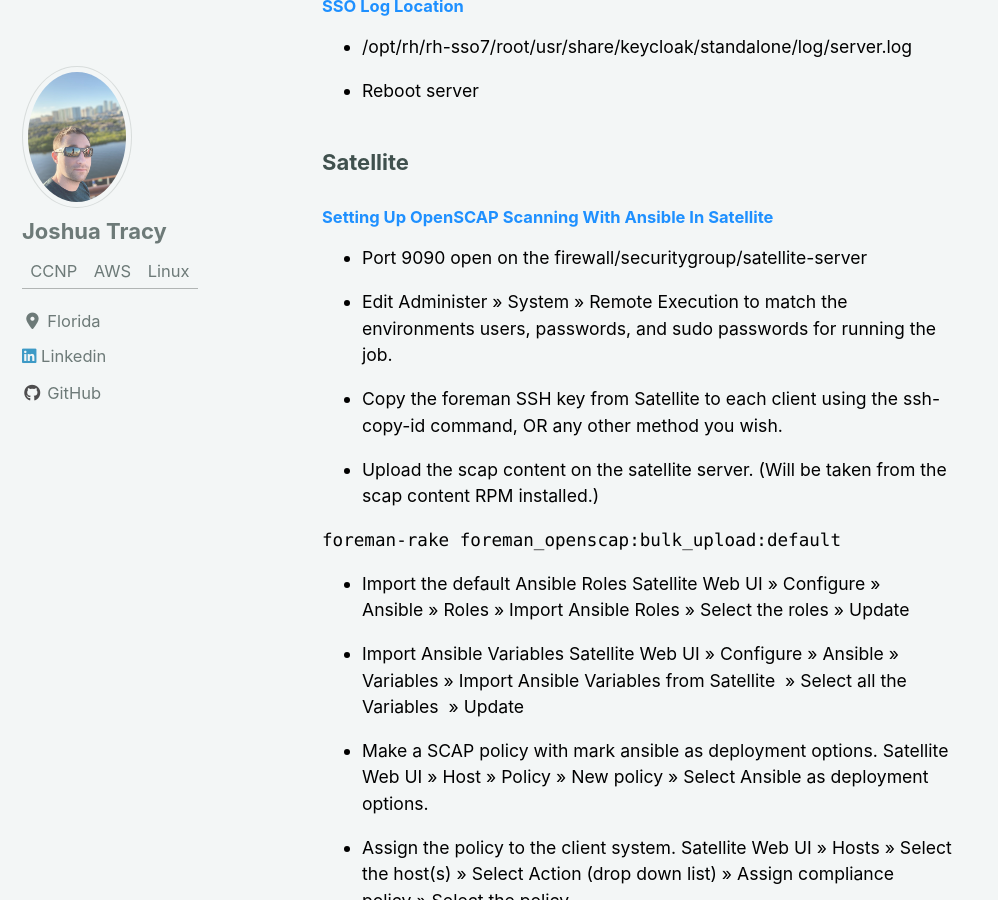
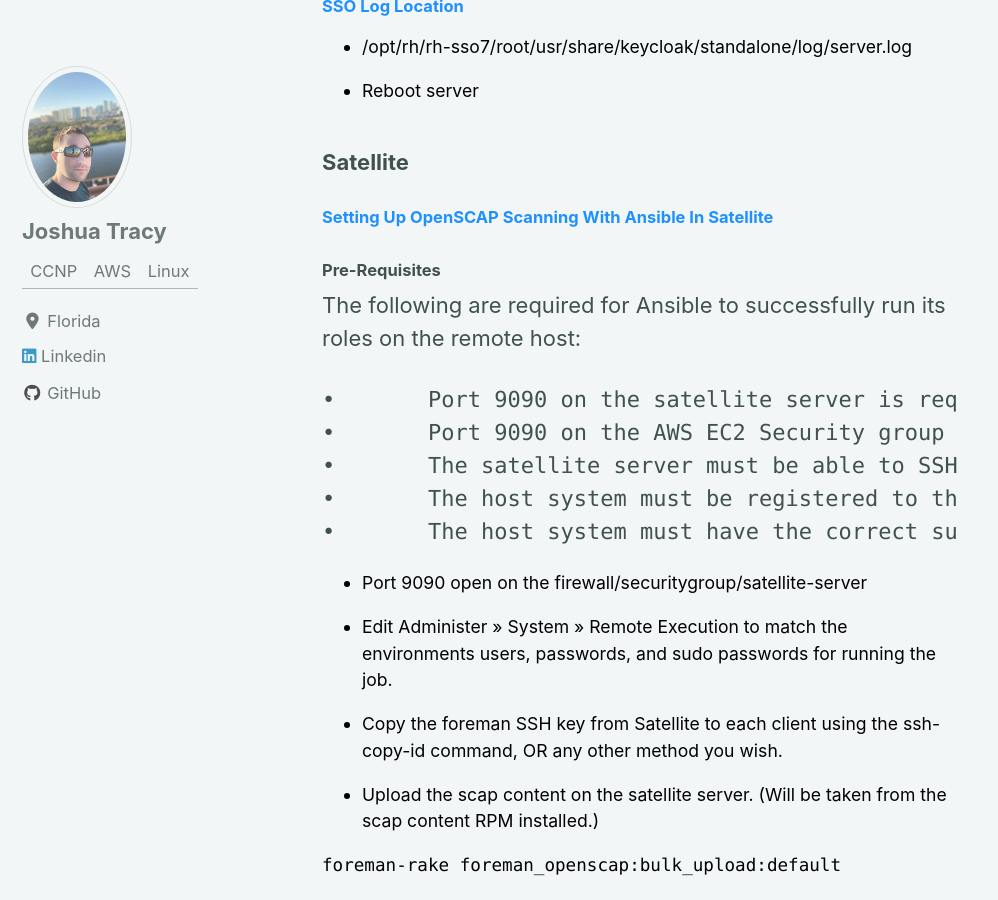
Before and after one commit to Josh-Tracy/Josh-Tracy.github.io, a Jekyll site: the page built from _pages/redhat.md, in a window 1280 px wide and 900 px high, scrolled down 1998 px. Shown: the whole window, without its empty margins (0-998 px from the left). Built offline with Jekyll 4.4.1, drawn with Linux system fonts in a browser that asks for light colours; cached includes are drawn as plain includes; nearby versions of some CDN libraries.

Commit message:
Update redhat.md

```diff
--- a/_pages/redhat.md
+++ b/_pages/redhat.md
@@ -68,6 +68,17 @@
 
 <h4 id="openscap">Setting Up OpenSCAP Scanning With Ansible In Satellite</h4>
 {: style="color:DodgerBlue;"}
+
+#### Pre-Requisites
+The following are required for Ansible to successfully run its roles on the remote host:
+<pre>
+•	Port 9090 on the satellite server is required to be open.
+•	Port 9090 on the AWS EC2 Security group for the satellite is required to be open.
+•	The satellite server must be able to SSH to the host system, so traffic sourced from satellite on port 22 must be whitelisted to the host system.
+•	The host system must be registered to the satellite server.
+•	The host system must have the correct subscriptions to install the required packages for the foreman and openscap client
+</pre>
+
 
 * Port 9090 open on the firewall/securitygroup/satellite-server
 {: style="color:black; font-size: 80%;"}
```
